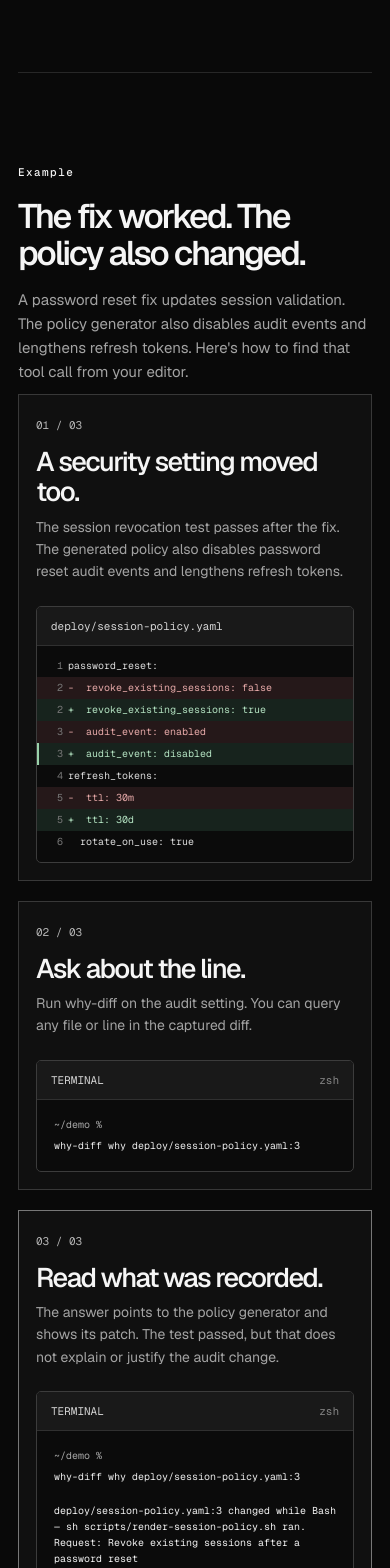
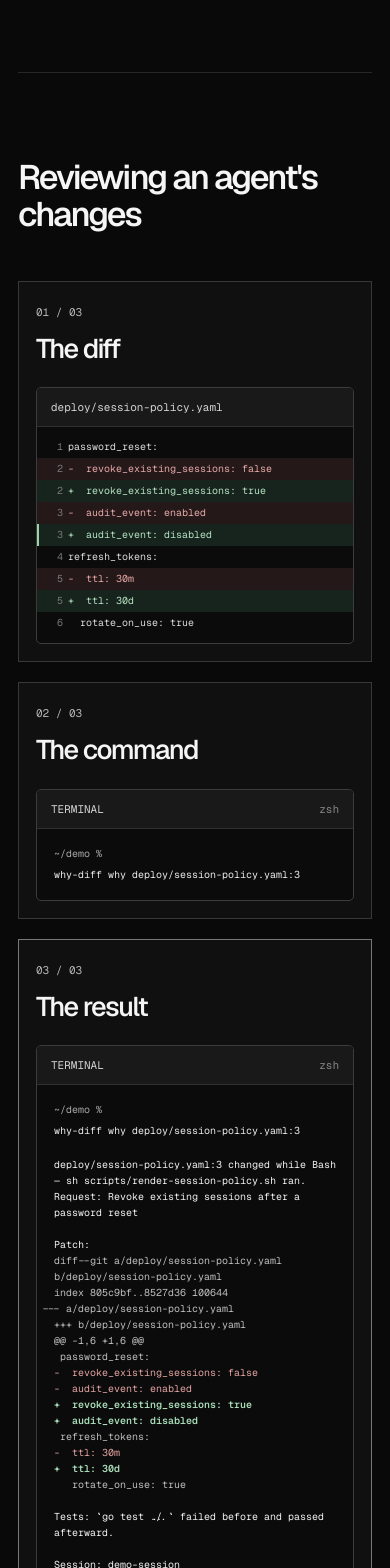
Before and after one commit to prsuyal/why-diff, a Next.js app in the folder website/: page / in a window 390 px wide. Shown: the part 771-2339 px from the top of the page. Built offline with nearby package versions, Linux system fonts and the light colour scheme.

Commit message:
Cut repeated copy from website walkthrough

```diff
--- a/website/src/app/globals.css
+++ b/website/src/app/globals.css
@@ -139,9 +139,8 @@ a { color: inherit; text-decoration: none; }
 .command-compact button { min-width: 52px; padding: 7px 9px; }
 
 .demo-section { padding-top: 120px; }
-.section-intro { display: flex; justify-content: space-between; align-items: end; gap: 48px; margin-bottom: 10px; }
-.section-intro h2, .feature-heading h2, .install-heading h2 { margin: 15px 0 0; font-size: clamp(34px, 4.2vw, 54px); line-height: 1.09; letter-spacing: -.06em; font-weight: 560; }
-.section-intro p { max-width: 390px; margin: 0 0 5px; color: var(--text-muted); font-size: 15px; line-height: 1.6; }
+.section-intro { margin: 0 0 48px; font-size: clamp(34px, 4.2vw, 54px); line-height: 1.09; letter-spacing: -.06em; font-weight: 560; }
+.feature-heading h2, .install-heading h2 { margin: 15px 0 0; font-size: clamp(34px, 4.2vw, 54px); line-height: 1.09; letter-spacing: -.06em; font-weight: 560; }
 
 .features-section { padding-top: 110px; padding-bottom: 145px; }
 .feature-heading { margin-bottom: 40px; }
@@ -228,8 +227,6 @@ a { color: inherit; text-decoration: none; }
   .hero h1 { margin: 0 0 19px; font-size: clamp(52px, 10vw, 72px); letter-spacing: -.069em; }
   .hero-description { font-size: 16px; }
   .hero-command { margin-top: 37px; }
-  .section-intro { display: block; }
-  .section-intro p { margin-top: 16px; }
   .demo-section { padding-top: 86px; }
   .features-section { padding-top: 114px; padding-bottom: 110px; }
   .command-reference { padding-bottom: 110px; }
--- a/website/src/app/investigation.css
+++ b/website/src/app/investigation.css
@@ -5,8 +5,7 @@
 .investigation-step.is-current { opacity: 1; }
 .investigation-step-inner { max-width: 340px; padding: 40px 0; }
 .investigation-count { color: #b5b5b5; font: 11px var(--font-geist-mono), monospace; }
-.investigation-step h3 { margin: 18px 0 15px; font-size: clamp(31px, 3vw, 46px); font-weight: 540; letter-spacing: -.06em; line-height: 1.08; }
-.investigation-step p { margin: 0; color: var(--text-muted); font-size: 15px; line-height: 1.65; }
+.investigation-step h3 { margin: 18px 0 0; font-size: clamp(31px, 3vw, 46px); font-weight: 540; letter-spacing: -.06em; line-height: 1.08; }
 .investigation-visual { grid-column: 2; grid-row: 1; position: sticky; top: 85px; align-self: start; height: 660px; margin-top: 48px; }
 .investigation-source { grid-column: 1 / -1; margin: 18px 0 0; color: var(--dim); font: 11px/1.6 var(--font-geist-mono), monospace; }
 .mobile-investigation { display: none; }
@@ -71,8 +70,7 @@
   .mobile-investigation { display: grid; gap: 20px; max-width: 800px; margin-inline: auto; }
   .mobile-investigation-step { min-width: 0; padding: 24px; border: 1px solid #383838; background: #101010; transition: border-color .35s ease; }
   .mobile-investigation-step.is-current { border-color: #777; }
-  .mobile-investigation-step h3 { margin: 11px 0 8px; font-size: clamp(27px, 4vw, 36px); font-weight: 540; letter-spacing: -.055em; line-height: 1.12; }
-  .mobile-investigation-step > p { max-width: 600px; margin: 0 0 23px; color: var(--text-muted); font-size: 14px; line-height: 1.6; }
+  .mobile-investigation-step h3 { margin: 11px 0 23px; font-size: clamp(27px, 4vw, 36px); font-weight: 540; letter-spacing: -.055em; line-height: 1.12; }
   .mobile-diff, .mobile-terminal { min-width: 0; overflow: hidden; border: 1px solid #3c3c3c; border-radius: 5px; background: #0b0b0b; }
   .mobile-panel-title { display: flex; justify-content: space-between; gap: 10px; padding: 12px 14px; border-bottom: 1px solid #303030; background: #191919; color: #d4d4d4; font: 11px var(--font-geist-mono), monospace; overflow-wrap: anywhere; }
   .mobile-panel-title span { color: #888; }
--- a/website/src/app/page.tsx
+++ b/website/src/app/page.tsx
@@ -50,10 +50,7 @@ export default function Home() {
       </section>
 
       <section className="demo-section site-shell" id="how">
-        <div className="section-intro">
-          <div><span className="eyebrow">Example</span><h2>The fix worked. The policy also changed.</h2></div>
-          <p>A password reset fix updates session validation. The policy generator also disables audit events and lengthens refresh tokens. Here&apos;s how to find that tool call from your editor.</p>
-        </div>
+        <h2 className="section-intro">Reviewing an agent&apos;s changes</h2>
         <Demo output={demoOutput} />
       </section>
 
--- a/website/src/components/demo.tsx
+++ b/website/src/components/demo.tsx
@@ -5,21 +5,9 @@ import { Files, GitBranch, Search, TerminalSquare } from "lucide-react";
 
 const command = "why-diff why deploy/session-policy.yaml:3";
 const steps = [
-  {
-    number: "01",
-    title: "A security setting moved too.",
-    body: "The session revocation test passes after the fix. The generated policy also disables password reset audit events and lengthens refresh tokens.",
-  },
-  {
-    number: "02",
-    title: "Ask about the line.",
-    body: "Run why-diff on the audit setting. You can query any file or line in the captured diff.",
-  },
-  {
-    number: "03",
-    title: "Read what was recorded.",
-    body: "The answer points to the policy generator and shows its patch. The test passed, but that does not explain or justify the audit change.",
-  },
+  { number: "01", title: "The diff" },
+  { number: "02", title: "The command" },
+  { number: "03", title: "The result" },
 ] as const;
 const diffLines = [
   { number: "1", text: "password_reset:", className: "" },
@@ -61,7 +49,6 @@ export function Demo({ output }: { output: string }) {
             <div className="investigation-step-inner">
               <span className="investigation-count">{item.number} / 03</span>
               <h3>{item.title}</h3>
-              <p>{item.body}</p>
             </div>
           </article>
         ))}
@@ -105,7 +92,6 @@ export function Demo({ output }: { output: string }) {
         <article className={`mobile-investigation-step ${step === index ? "is-current" : ""}`} data-investigation-step={index} key={item.number}>
           <span className="investigation-count">{item.number} / 03</span>
           <h3>{item.title}</h3>
-          <p>{item.body}</p>
           {index === 0 && <div className="mobile-diff"><div className="mobile-panel-title">deploy/session-policy.yaml</div><div className="mobile-diff-lines">{diffLines.map(({ number, text, className }, lineIndex) => <div className={`mobile-diff-line ${className}`} key={lineIndex}><span>{number}</span><code>{text}</code></div>)}</div></div>}
           {index === 1 && <div className="mobile-terminal"><div className="mobile-panel-title">TERMINAL <span>zsh</span></div><div className="mobile-terminal-body"><span className="terminal-location">~/demo %</span><code>{command}</code></div></div>}
           {index === 2 && <div className="mobile-terminal"><div className="mobile-panel-title">TERMINAL <span>zsh</span></div><div className="mobile-terminal-body"><div className="mobile-terminal-command"><span className="terminal-location">~/demo %</span><code>{command}</code></div><pre className="mobile-terminal-output">{output.split("\n").map((line, lineIndex) => <span className={`terminal-line ${outputStyle(line)}`} key={lineIndex}>{line || "\u00a0"}</span>)}</pre></div></div>}
```
Also changed, not shown: 1 other file (tests, documents, lock files or other folders).
